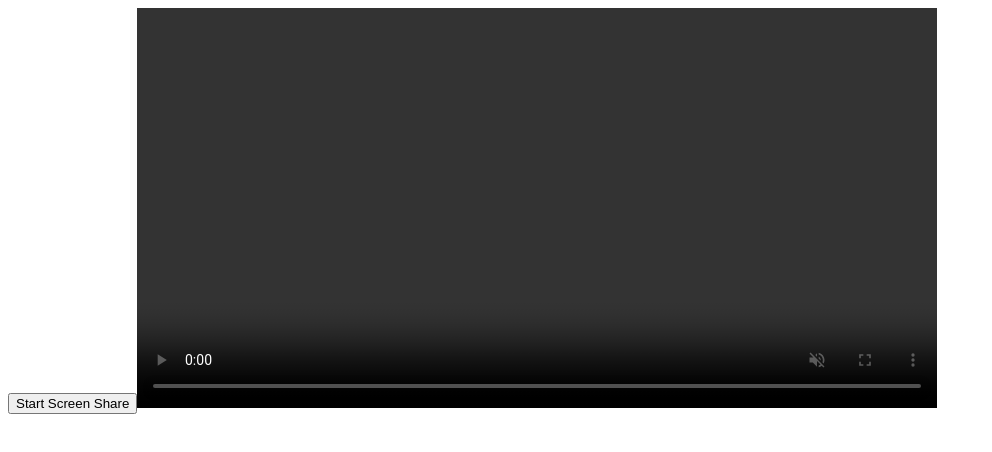
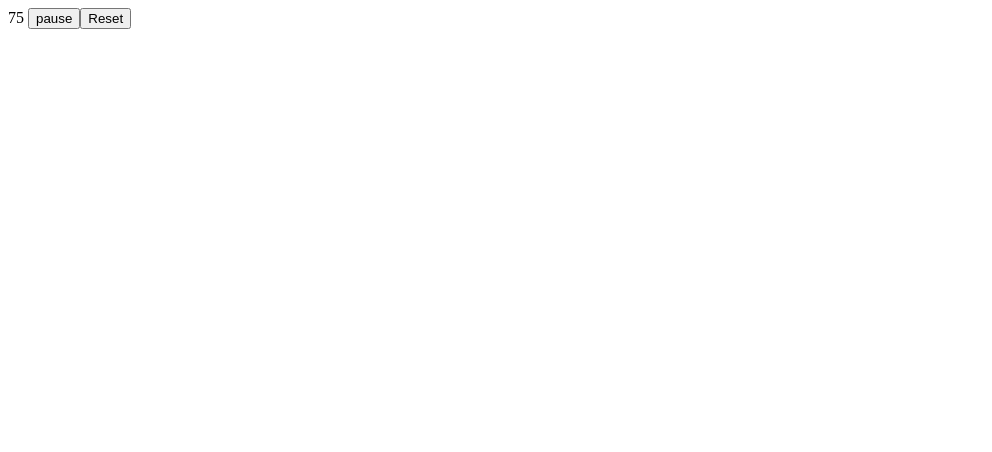
Before and after one commit to Develing1991/vueuse-deepdive, a Vue app: page / in a window 1280 px wide. Shown: the top 452 px of the page, without its empty margins (0-992 px from the left). Built offline with nearby package versions, Linux system fonts and the light colour scheme.

Commit message:
useInterval

```diff
--- a/src/App.vue
+++ b/src/App.vue
@@ -1,18 +1,17 @@
 <script setup lang="ts">
-import { ref, watchEffect } from 'vue';
-import { useDisplayMedia } from '@vueuse/core';
-const video = ref();
-const { stream, enabled } = useDisplayMedia();
-// useUserMedia - camera
-// useMediaControls - video player
-watchEffect(() => {
-  if (video.value) {
-    video.value.srcObject = stream.value;
-  }
+import { useInterval } from '@vueuse/core';
+import { watch } from 'vue';
+
+const { counter, pause, resume, isActive } = useInterval(100, {
+  controls: true,
 });
+watch(counter, () => console.log('hello'));
 </script>
 
 <template>
-  <button @click="enabled = !enabled">Start Screen Share</button>
-  <video ref="video" muted autoplay controls width="800" />
+  {{ counter }}
+  <button @click="isActive ? pause() : resume()">
+    {{ isActive ? 'pause' : 'resume' }}
+  </button>
+  <button @click="counter = 0">Reset</button>
 </template>
```
